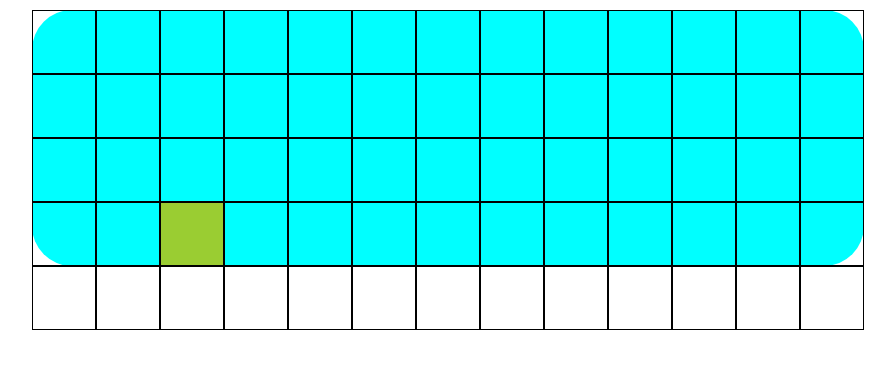
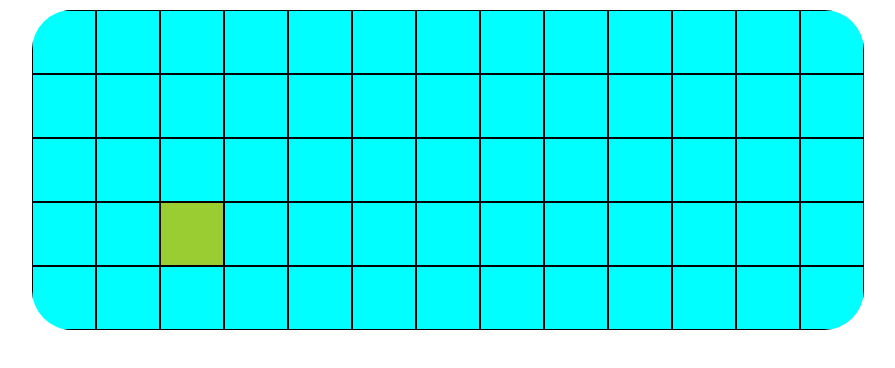
Before and after one commit to WildCodeSchool/lille-0919-js-projet2-runner, a React (Create React App) app in the folder frontend/: page / in a window 1280 px wide. Shown: the top 368 px of the page, without its empty margins (192-1087 px from the left). Built offline with nearby package versions, Linux system fonts and the light colour scheme.

Commit message:
add overflow hidden and resize the map

```diff
--- a/frontend/src/components/Map.scss
+++ b/frontend/src/components/Map.scss
@@ -3,10 +3,12 @@
   display: flex;
   flex-flow: wrap row;
   width: 832px;
-  height: 256px;
+  height: 320px;
   border-radius: 40px;
   margin: 10px auto;
   background-color: aqua;
+  z-index: 1;
+  overflow: hidden;
 
   div {
     border: solid 1px black;
```
